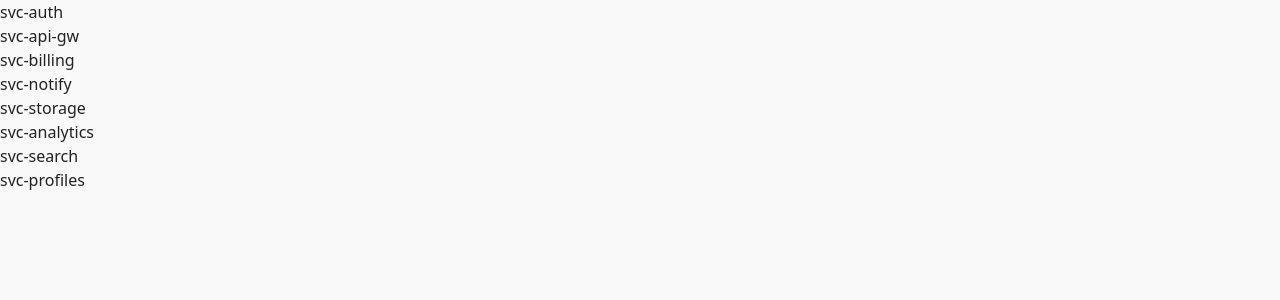
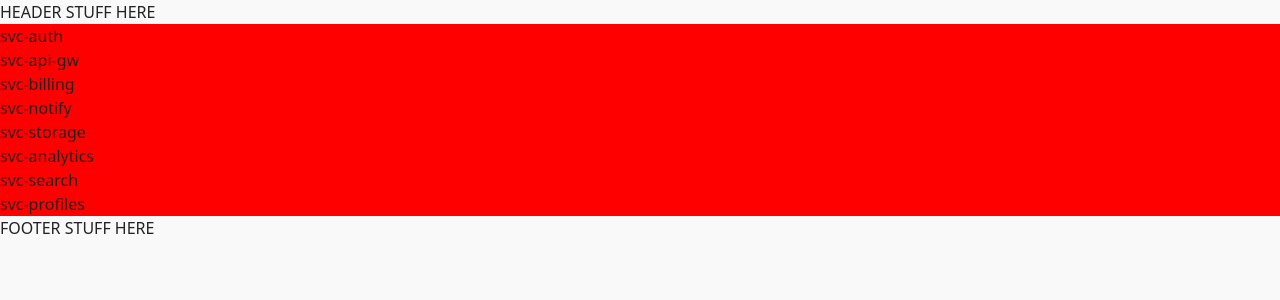
Before and after one commit to ionutbirlad/service-dashboard, a React (Vite) app: page / in a window 1280 px wide. Shown: the top 300 px of the page. Built offline with nearby package versions, Linux system fonts and the light colour scheme.

Commit message:
feat: created basic components for Layout

```diff
--- a/src/App.tsx
+++ b/src/App.tsx
@@ -1,4 +1,6 @@
 import { useState, useEffect } from 'react';
+
+import Layout from './components/layout/Layout';
 
 import { type Service } from './types/Service';
 import fetchServices from './utils/endpoints/services';
@@ -17,11 +19,13 @@ function App() {
   }, []);
 
   return (
-    <ul>
-      {data?.map((service: Service) => (
-        <li key={service.id}>{service.id}</li>
-      ))}
-    </ul>
+    <Layout>
+      <ul>
+        {data?.map((service: Service) => (
+          <li key={service.id}>{service.id}</li>
+        ))}
+      </ul>
+    </Layout>
   );
 }
 
--- /dev/null
+++ b/src/components/footer/Footer.tsx
@@ -0,0 +1,11 @@
+import './footer.css';
+
+function Footer() {
+  return (
+    <div className="footer">
+      <div className="footer__container">FOOTER STUFF HERE</div>
+    </div>
+  );
+}
+
+export default Footer;
--- /dev/null
+++ b/src/components/footer/footer.css
@@ -0,0 +1,5 @@
+.footer {
+}
+
+.footer__container {
+}
--- /dev/null
+++ b/src/components/header/Header.tsx
@@ -0,0 +1,11 @@
+import './header.css';
+
+function Header() {
+  return (
+    <div className="header">
+      <div className="header__container">HEADER STUFF HERE</div>
+    </div>
+  );
+}
+
+export default Header;
--- /dev/null
+++ b/src/components/header/header.css
@@ -0,0 +1,5 @@
+.header {
+}
+
+.header__container {
+}
--- /dev/null
+++ b/src/components/layout/Layout.tsx
@@ -0,0 +1,20 @@
+import { type ReactNode } from 'react';
+
+import Header from '../header/Header';
+import Footer from '../footer/Footer';
+
+import './layout.css';
+
+function Layout({ children }: { children: ReactNode }) {
+  return (
+    <>
+      <Header />
+      <main className="layout">
+        <div className="layout__container">{children}</div>
+      </main>
+      <Footer />
+    </>
+  );
+}
+
+export default Layout;
--- /dev/null
+++ b/src/components/layout/layout.css
@@ -0,0 +1,6 @@
+.layout {
+}
+
+.layout__container {
+  background-color: red;
+}
```
